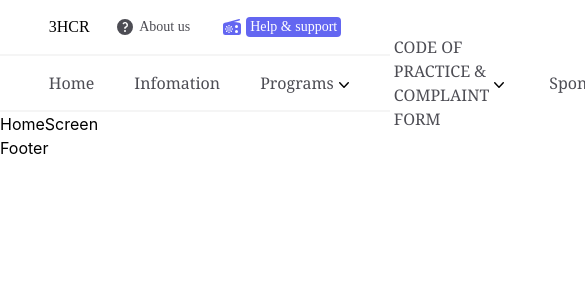
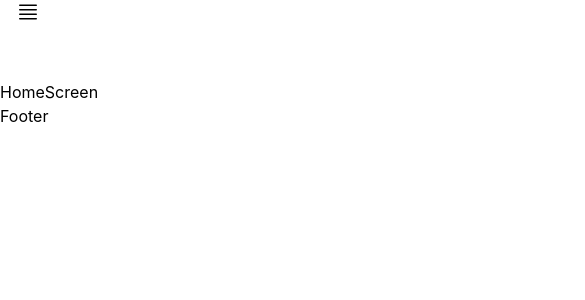
Before and after one commit to partyVic/3hrc, a React (Create React App) app in the folder client/: page / in a window 390 px wide. Shown: the top 300 px of the page, 585 px wide, since content can reach past the window. Built offline with nearby package versions, Linux system fonts and the light colour scheme.

Commit message:
Working on NavBars

```diff
--- a/client/src/components/Header.js
+++ b/client/src/components/Header.js
@@ -1,20 +1,36 @@
 import React from 'react'
 import NavBar from './navBar/NavBar'
-import HeaderTitle from './headerTitle/HeaderTitle'
+import NavHeaderTitle from './navHeaderTitle/HeaderTitle'
+import NavIcon from './navIcon/NavIcon'
 
 const Header = () => {
   return (
+    <>
       <div
-      className='h-28 w-full'
+        className='
+          md:h-28 md:w-full md:block
+          hidden
+        '
       >
         <div className='h-1/2 w-full flex justify-center border-b-2 border-[#f5f5f5] font-mono'>
-        <HeaderTitle />
+          <NavHeaderTitle />
         </div>
 
         <div className='h-1/2 w-full flex justify-center border-b-2 border-[#f5f5f5] font-serif'>
           <NavBar />
         </div>
       </div>
+
+
+      <div className='
+          md:hidden
+          h-20 w-full
+      '
+      >
+        <NavIcon />
+      </div>
+    </>
+
   )
 }
 
--- /dev/null
+++ b/client/src/components/icons/bars.js
@@ -0,0 +1,13 @@
+import React from 'react'
+
+const Bars = () => {
+    return (
+        <svg xmlns="http://www.w3.org/2000/svg" fill="none" viewBox="0 0 24 24" strokeWidth={1.5} stroke="currentColor" className="w-6 h-6">
+            <path strokeLinecap="round" strokeLinejoin="round" d="M3.75 5.25h16.5m-16.5 4.5h16.5m-16.5 4.5h16.5m-16.5 4.5h16.5" />
+        </svg>
+
+
+    )
+}
+
+export default Bars
--- /dev/null
+++ b/client/src/components/icons/x-mark.js
@@ -0,0 +1,12 @@
+import React from 'react'
+
+const XMark = () => {
+    return (
+        <svg xmlns="http://www.w3.org/2000/svg" viewBox="0 0 24 24" fill="currentColor" className="w-6 h-6">
+            <path fillRule="evenodd" d="M5.47 5.47a.75.75 0 011.06 0L12 10.94l5.47-5.47a.75.75 0 111.06 1.06L13.06 12l5.47 5.47a.75.75 0 11-1.06 1.06L12 13.06l-5.47 5.47a.75.75 0 01-1.06-1.06L10.94 12 5.47 6.53a.75.75 0 010-1.06z" clipRule="evenodd" />
+        </svg>
+
+    )
+}
+
+export default XMark
--- a/client/src/components/navBar/NavBar.js
+++ b/client/src/components/navBar/NavBar.js
@@ -5,7 +5,7 @@ const navBarItems = [
   { title: 'Home', navItems: [], navItemURL: '/' },
   { title: 'Infomation', navItems: [], navItemURL: 'info' },
   { title: 'Programs', navItems: ['Program 1', 'Program 2'], navItemURL: 'programs' },
-  { title: 'CODE OF PRACTICE & COMPLAINT FORM', navItems: ['Form 1', 'From2'], navItemURL: '' },
+  { title: 'Forms', navItems: ['Form 1', 'From2'], navItemURL: '' },
   { title: 'Sponsors', navItems: [], navItemURL: 'sponsors' },
 ]
 
--- a/client/src/components/navBar/NavBarDropDownModal.js
+++ b/client/src/components/navBar/NavBarDropDownModal.js
@@ -7,7 +7,7 @@ const NavBarDropDownModal = ({ navItems }) => {
     <div className='NavBarDropDownModal pt-4 w-56 h-24 rounded-b-md'>
       {navItems.map(item => (
         <div
-          className={`ml-8 mt-2 hover:text-rose-500 hover:underline hover:underline-offset-2 hover:decoration-indigo-500 hover:cursor-pointer`}
+          className={`ml-8 mt-2 hover:underline hover:underline-offset-2 hover:decoration-sky-500 hover:cursor-pointer`}
           key={item}
         >
           {item}
--- a/client/src/components/headerTitle/HeaderTitle.js
+++ b/client/src/components/navHeaderTitle/HeaderTitle.js
@@ -2,17 +2,17 @@ import React from 'react'
 import QuestionMarkCircle from '../icons/question-mark-circle'
 import Radio from '../icons/radio'
 
-const headerTitle = [
-    { title: '3HCR' },
-    { title: 'Radio' },
-]
+// const headerTitle = [
+//     { title: '3HCR' },
+//     { title: 'Radio' },
+// ]
 
-const headerItems = [
-    { item: 'About us' },
-    { item: 'Help & support' }
-]
+// const headerItems = [
+//     { item: 'About us' },
+//     { item: 'Help & support' }
+// ]
 
-const HeaderTitle = () => {
+const NavHeaderTitle = () => {
     return (
         <div className='flex w-3/4 h-full items-center justify-between'>
             <div>3HCR</div>
@@ -24,10 +24,10 @@ const HeaderTitle = () => {
                     <span>About us</span>
                 </div>
                 <div className='flex  cursor-pointer'>
-                    <span className='mr-1 text-indigo-500'>
+                    <span className='mr-1 text-sky-500'>
                         <Radio />
                     </span>
-                    <span className='bg-indigo-500 text-white px-1 rounded'>Help & support</span>
+                    <span className='bg-sky-500 text-white px-1 rounded'>Help & support</span>
                 </div>
             </div>
 
@@ -35,4 +35,4 @@ const HeaderTitle = () => {
     )
 }
 
-export default HeaderTitle
+export default NavHeaderTitle
--- /dev/null
+++ b/client/src/components/navIcon/NavIcon.js
@@ -0,0 +1,40 @@
+import React, { useState } from 'react'
+import Bars from '../icons/bars'
+import NavIconModal from './navIconModal'
+import XMark from '../icons/x-mark'
+
+const navBarItems = [
+  { title: 'Home', navItems: [], navItemURL: '/' },
+  { title: 'Infomation', navItems: [], navItemURL: 'info' },
+  { title: 'Programs', navItems: ['Program 1', 'Program 2'], navItemURL: 'programs' },
+  { title: 'Forms', navItems: ['Form 1', 'From2'], navItemURL: '' },
+  { title: 'Sponsors', navItems: [], navItemURL: 'sponsors' },
+]
+
+const NavIcon = () => {
+  const [isOpenModal, setIsOpenModal] = useState(false)
+
+  return (
+    <div className='flex'>
+      <div
+        className='ml-4 cursor-pointer'
+        onClick={() => setIsOpenModal(true)}
+      >
+        <Bars />
+      </div>
+
+      {isOpenModal &&
+        <div className='absolute w-full' >
+          <div>
+            <NavIconModal />
+          </div>
+          <span>
+            <XMark />
+          </span>
+        </div>
+      }
+    </div>
+  )
+}
+
+export default NavIcon
--- /dev/null
+++ b/client/src/components/navIcon/navIconModal.js
@@ -0,0 +1,13 @@
+import React from 'react'
+
+const NavIconModal = () => {
+    return (
+        <div className='flex w-1/2 h-96 bg-slate-500'>
+            <div className=''>
+
+            </div>
+        </div>
+    )
+}
+
+export default NavIconModal
```
Lines whose indentation alone changed are shown as unchanged.
